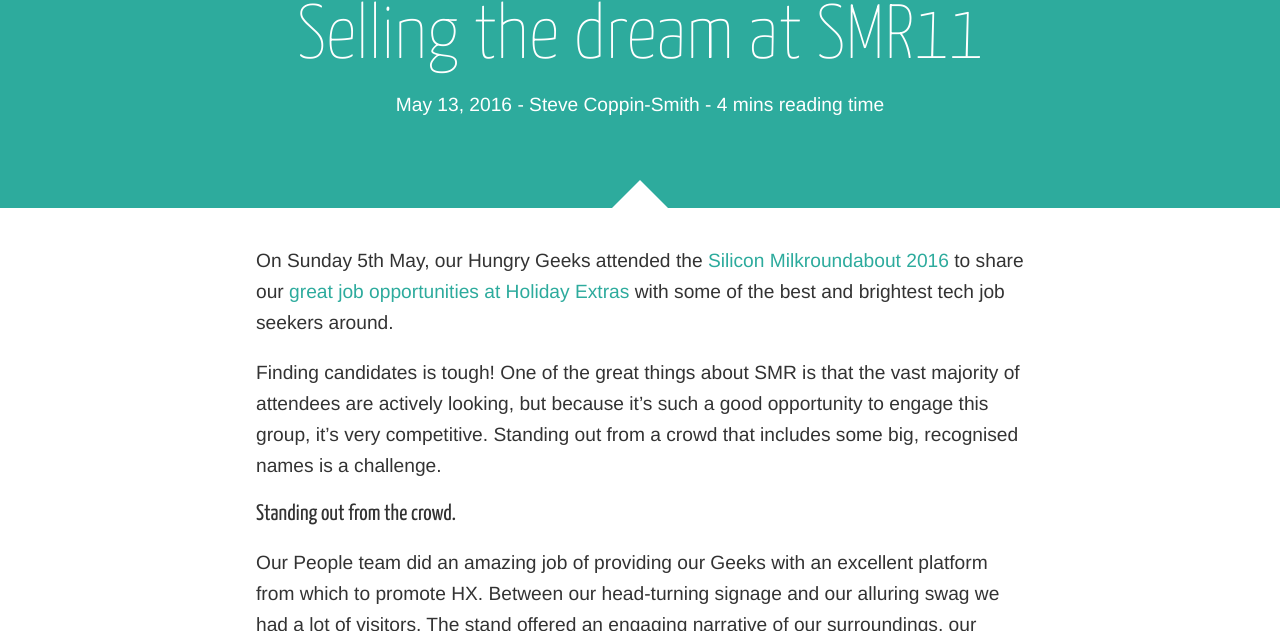
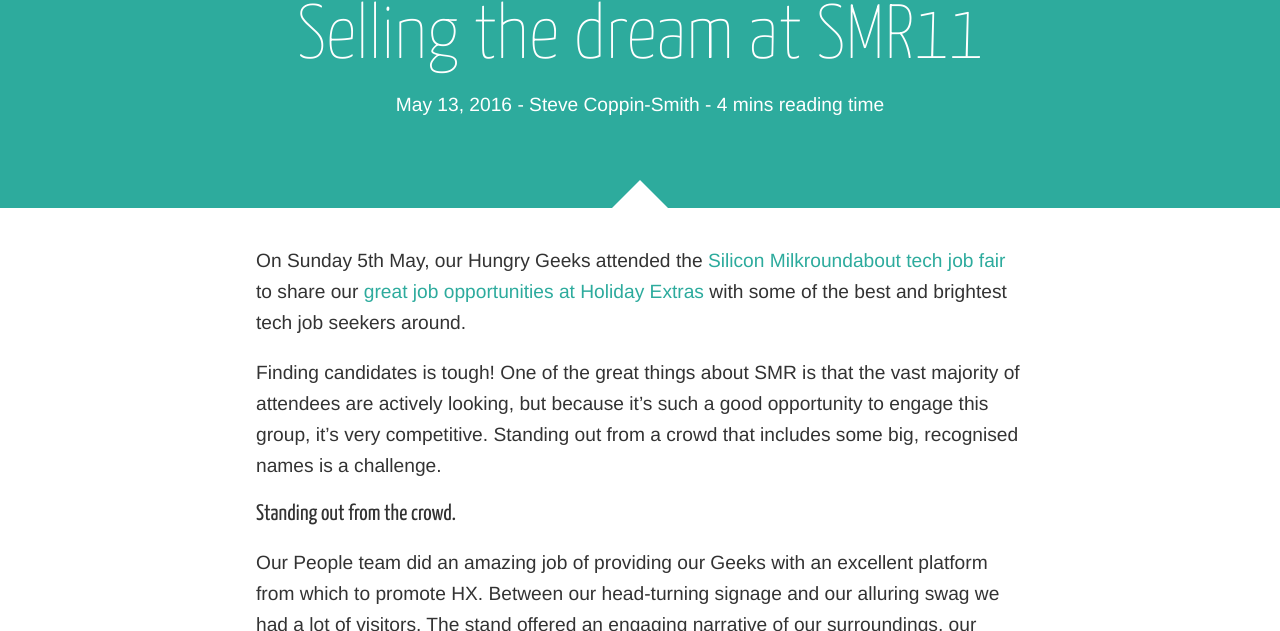
Before and after one commit to holidayextras/holidayextras.github.com, a Jekyll site: the page built from _posts/2016-05-13-smr11.md, in a window 1280 px wide and 900 px high, cut to the strip 269-900 px from the top of the window. Built offline with Jekyll 4.4.1, drawn with Linux system fonts in a browser that asks for light colours; nearby versions of some CDN libraries; comment, search, counter and statistics services are not loaded.

Commit message:
Correcting more 2016

```diff
--- a/_posts/2016-05-13-smr11.md
+++ b/_posts/2016-05-13-smr11.md
@@ -5,10 +5,10 @@
 author: steve_cs
 tags: Jobs Fair Applications Work-life Competition Promotion Swag Life
 comments: true
-excerpt: The Hungry Geek took part in the Silicon Milkroundabout 2016 tech job fair this May. We faced some stiff competition from other companies also looking for the best and brightest to join us. Here's how we faired. Get it?
+excerpt: The Hungry Geek took part in the Silicon Milkroundabout tech job fair this May. We faced some stiff competition from other companies also looking for the best and brightest to join us. Here's how we faired. Get it?
 ---
 
-On Sunday 5th May, our Hungry Geeks attended the [Silicon Milkroundabout 2016](https://www.siliconmilkroundabout.com/) to share our [great job opportunities at Holiday Extras](http://join.holidayextras.co.uk/vacancies/) with some of the best and brightest tech job seekers around.
+On Sunday 5th May, our Hungry Geeks attended the [Silicon Milkroundabout tech job fair](https://www.siliconmilkroundabout.com/) to share our [great job opportunities at Holiday Extras](http://join.holidayextras.co.uk/vacancies/) with some of the best and brightest tech job seekers around.
 
 Finding candidates is tough! One of the great things about SMR is that the vast majority of attendees are actively looking, but because it’s such a good opportunity to engage this group, it’s very competitive. Standing out from a crowd that includes some big, recognised names is a challenge.
 
```
